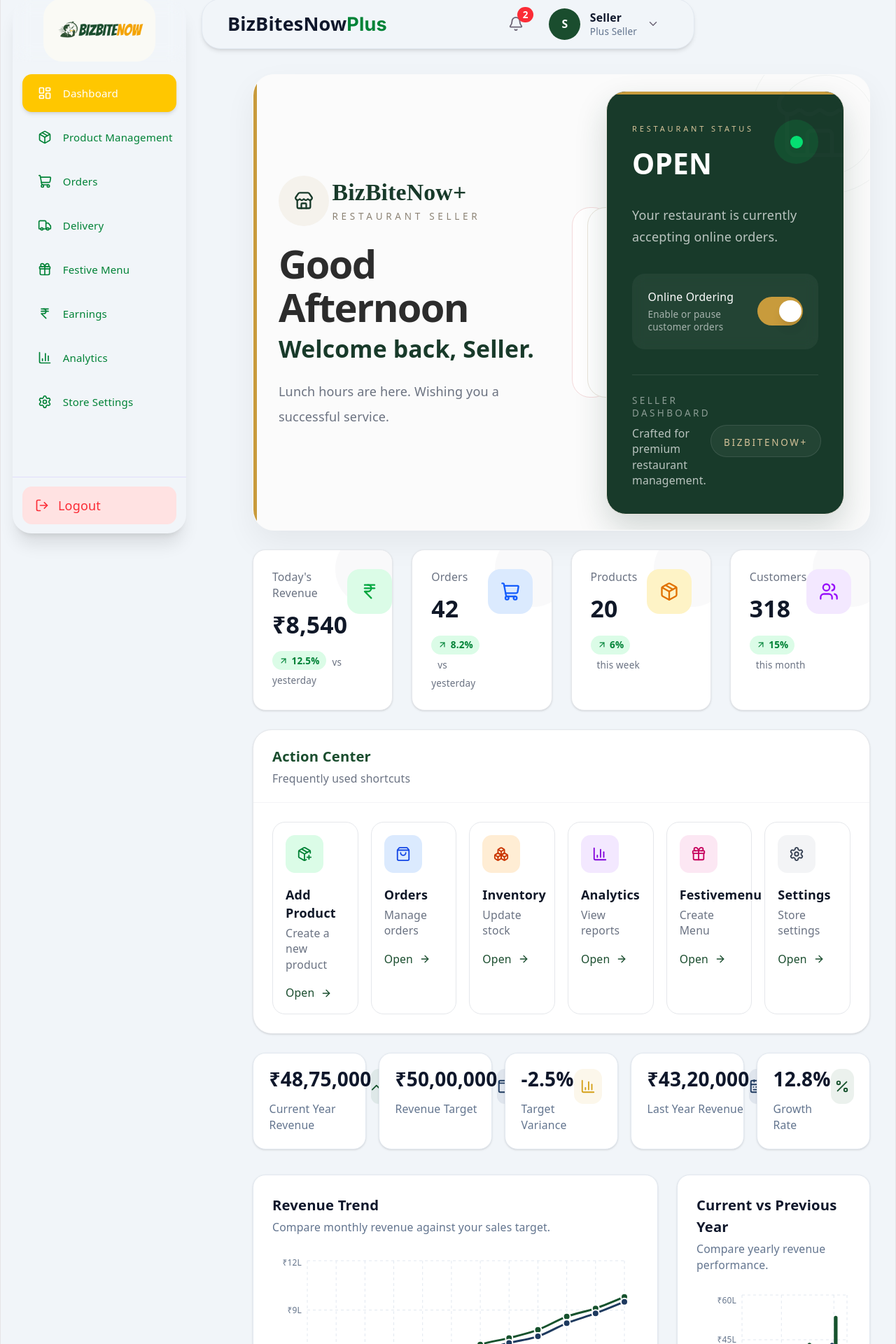
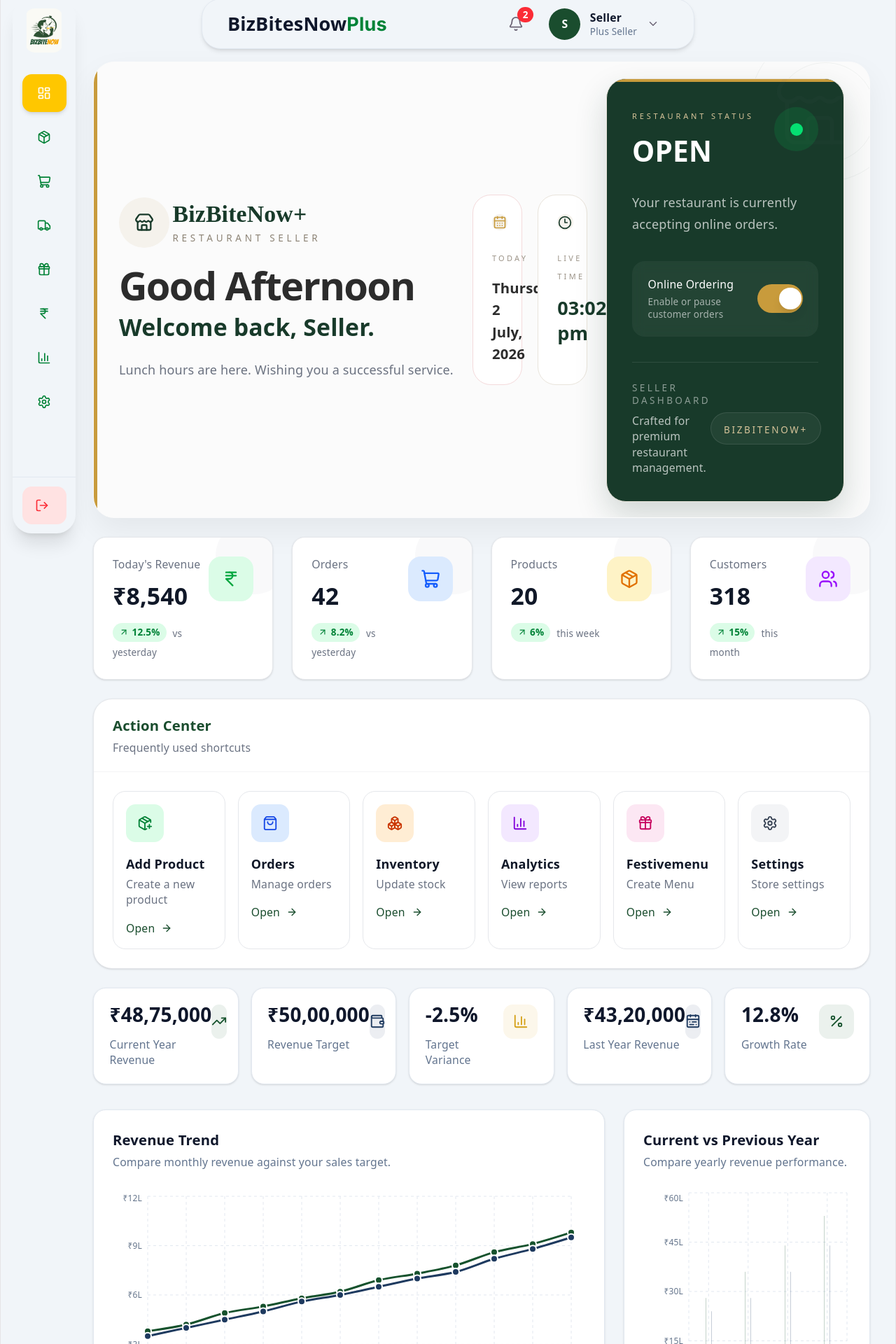
Before and after one commit to Gurdeepwebzark03/BizBiteNowPlus, a React (Vite) app: page /seller/dashboard in a window 1280 px wide. Shown: the part 20-1940 px from the top of the page at 70% size. Built offline with nearby package versions, Linux system fonts and the light colour scheme.

Commit message:
feat- mobile responsiveness fixed

```diff
--- a/src/components/Shared/DashboardLayout.jsx
+++ b/src/components/Shared/DashboardLayout.jsx
@@ -3,57 +3,66 @@
 
 import Sidebar from "../dashboard/Sidebar";
 import Navbar from "../dashboard/widgets/navbar/Navbar";
-import { useLocation, Link } from "react-router-dom";
-import { LayoutDashboard, ShoppingBag, Settings } from "lucide-react";
-const DashboardLayout = ({ children }) => {
+
+export default function DashboardLayout({ children }) {
   const [sidebarOpen, setSidebarOpen] = useState(false);
-  const [collapsed, setCollapsed] = useState(false);
+const [sidebarExpanded, setSidebarExpanded] = useState(false);
+  const toggleSidebar = () => {
+    if (window.innerWidth < 1024) {
+      setSidebarOpen((prev) => !prev);
+    }
+  };
+
+  const closeSidebar = () => {
+    if (window.innerWidth < 1024) {
+      setSidebarOpen(false);
+    }
+  };
 
   return (
-    <div className="min-h-screen mt-20 bg-slate-100">
+    <div className="relative min-h-screen mt-0 lg:mt-16 bg-slate-100">
       {/* Mobile Overlay */}
       {sidebarOpen && (
         <div
-          className="fixed inset-0 z-40  backdrop-blur-sm lg:hidden"
-          onClick={() => setSidebarOpen(false)}
+          className="fixed inset-0 z-40 bg-black/30 backdrop-blur-[2px] lg:hidden"
+          onClick={closeSidebar}
         />
       )}
 
       {/* Sidebar */}
-      <Sidebar
-        collapsed={collapsed}
-        setCollapsed={setCollapsed}
-        sidebarOpen={sidebarOpen}
-        closeSidebar={() => setSidebarOpen(false)}
-      />
+<Sidebar
+  sidebarOpen={sidebarOpen}
+  closeSidebar={closeSidebar}
+  onExpandedChange={setSidebarExpanded}
+/>
 
+      {/* Main Content */}
+<div
+  className="min-h-screen bg-slate-100 transition-[margin-left,width] duration-300 ease-[cubic-bezier(.22,1,.36,1)]"
+  style={{
+    marginLeft:
+      window.innerWidth >= 1024
+        ? sidebarExpanded
+          ? 240
+          : 96
+        : 0,
 
-      {/* Main Layout */}
-      <div
-        className={`
-          bg-[#FDFDF5]
-          min-h-screen
-          transition-[margin]
-          duration-300
-          ease-in-out
-          ${collapsed ? "lg:ml-20" : "lg:ml-72"}
-        `}
-      >
-        {/* Navbar */}
+    width:
+      window.innerWidth >= 1024
+        ? sidebarExpanded
+          ? "calc(100% - 240px)"
+          : "calc(100% - 96px)"
+        : "100%",
+  }}
+>
+        <Navbar openSidebar={toggleSidebar} />
 
-        <Navbar
-        className="bg-green-200"
-          collapsed={collapsed}
-          openSidebar={() => setSidebarOpen(true)}
-        />
-
-        {/* Content */}
-        <main className="p-4 sm:p-6 lg:p-8 bg-slate-100">
-          <div className="mx-auto max-w-[1700px]">{children || <Outlet />}</div>
+        <main className="pt-24 p-4 sm:p-6 lg:p-8">
+          <div className="mx-auto max-w-[1700px]">
+            {children || <Outlet />}
+          </div>
         </main>
       </div>
     </div>
   );
-};
-
-export default DashboardLayout;
+}
--- a/src/components/dashboard/Sidebar.jsx
+++ b/src/components/dashboard/Sidebar.jsx
@@ -5,67 +5,190 @@
   ShoppingCart,
   Truck,
   Gift,
-  Store,
   BarChart3,
   Settings,
   LogOut,
 } from "lucide-react";
+
+import {
+  useState,
+  useEffect,
+  useRef,
+  useCallback,
+} from "react";
+
 import icon from "../../assets/BIZ BITE NOW Vertical with Icon.png";
 import logo from "../../assets/BIZ BITE NOW Horizontal with Icon.png";
 import SidebarItem from "./SidebarItem";
 
 export default function Sidebar({
-  collapsed,
-  setCollapsed,
   sidebarOpen,
   closeSidebar,
+  onExpandedChange,
 }) {
+  const [collapsed, setCollapsed] = useState(
+  window.innerWidth >= 1024
+);
+
+  const hoverTimer = useRef(null);
+
+
+
+  const isDesktop = useCallback(
+    () => window.innerWidth >= 1024,
+    []
+  );
+ useEffect(() => {
+  const handleResize = () => {
+    if (window.innerWidth < 1024) {
+      setCollapsed(false);
+    } else {
+      setCollapsed(true);
+    }
+  };
+
+  handleResize();
+
+  window.addEventListener("resize", handleResize);
+
+  return () => {
+    window.removeEventListener("resize", handleResize);
+  };
+}, []);
+const expandSidebar = () => {
+  if (!isDesktop()) return;
+
+  setCollapsed(false);
+  onExpandedChange?.(true);
+};
+
+const collapseSidebar = () => {
+  if (!isDesktop()) return;
+
+  setCollapsed(true);
+  onExpandedChange?.(false);
+};
+
+
+
+  useEffect(() => {
+    return () => {
+      clearTimeout(hoverTimer.current);
+    };
+  }, []);
+
+
   return (
 <aside
-      onMouseEnter={() => setCollapsed(false)}
-      onMouseLeave={() => setCollapsed(true)}
+  onMouseEnter={() => {
+    if (window.innerWidth >= 1024) {
+      expandSidebar();
+    }
+  }}
+  onMouseLeave={() => {
+    if (window.innerWidth >= 1024) {
+      collapseSidebar();
+    }
+  }}
 className={`
-fixed z-50
-top-4 bottom-4
+fixed
+top-4
+bottom-4
+left-4
 
+z-50
+flex
+flex-col
+overflow-hidden
+
+rounded-3xl
 bg-slate-100
-rounded-3xl
 shadow-xl
-transition-all duration-300 ease-in-out
 
-flex flex-col
+transform-gpu
+will-change-transform
+will-change-[width]
 
+transition-all
+duration-300
+ease-[cubic-bezier(.22,1,.36,1)]
+
+/* Mobile */
+w-72
 ${
   sidebarOpen
-    ? "left-4"
-    : "-left-full"
+    ? "translate-x-0"
+    : "-translate-x-[120%]"
 }
 
-lg:left-4
-
-${collapsed ? "lg:w-20" : "lg:w-55"}
-
-w-72
+/* Desktop */
+lg:translate-x-0
+${
+  collapsed
+    ? "lg:w-20"
+    : "lg:w-56"
+}
 `}
 >
     {/* Logo */}
-      <div className="flex h-20 items-center justify-center rounded-t-3xl  py-10 backdrop-blur-md px-4">
+
+    <div
+      className="
+        flex
+        h-20
+        items-center
+        justify-center
+
+        px-4
+        py-8
+      "
+    >
+      <div
+        className={`
+          flex
+          items-center
+          justify-center
+
+          transition-all
+          duration-300
+
+          ${
+            collapsed
+              ? "w-14"
+              : "w-full"
+          }
+        `}
+      >
         {collapsed ? (
-        <div className="h-16 w-16 overflow-hidden rounded-[14px]">
           <img
             src={icon}
             alt="BizBiteNow"
-            className="h-full w-full object-cover"
+            className="
+              h-14
+              w-14
+              rounded-xl
+              object-contain
+              transition-all
+              duration-300
+            "
           />
-        </div>
         ) : (
           <img
             src={logo}
             alt="BizBiteNow"
-            className="h-20 rounded-3xl object-contain"
+            className="
+              h-16
+              w-auto
+              object-contain
+              transition-all
+              duration-300
+            "
           />
         )}
       </div>
+    </div>
+
+    {/* Navigation */}
 
 {/* Navigation */}
 <nav className="sidebar-scroll flex-1 overflow-y-auto px-3 py-4">
@@ -74,7 +197,11 @@
       title="Dashboard"
       icon={LayoutDashboard}
       to="/seller/dashboard"
-            collapsed={collapsed}
+      collapsed={
+  window.innerWidth >= 1024
+    ? collapsed
+    : false
+}
       onClick={closeSidebar}
     />
 
@@ -82,8 +209,11 @@
       title="Product Management"
       icon={Package}
       to="/seller/products"
-            collapsed={collapsed}
-            className
+      collapsed={
+  window.innerWidth >= 1024
+    ? collapsed
+    : false
+}
       onClick={closeSidebar}
     />
 
@@ -91,7 +221,11 @@
       title="Orders"
       icon={ShoppingCart}
       to="/seller/orders"
-            collapsed={collapsed}
+      collapsed={
+  window.innerWidth >= 1024
+    ? collapsed
+    : false
+}
       onClick={closeSidebar}
     />
 
@@ -99,7 +233,11 @@
       title="Delivery"
       icon={Truck}
       to="/seller/delivery"
-            collapsed={collapsed}
+      collapsed={
+  window.innerWidth >= 1024
+    ? collapsed
+    : false
+}
       onClick={closeSidebar}
     />
 
@@ -107,14 +245,23 @@
       title="Festive Menu"
       icon={Gift}
       to="/seller/festivemenu"
-            collapsed={collapsed}
+      collapsed={
+  window.innerWidth >= 1024
+    ? collapsed
+    : false
+}
       onClick={closeSidebar}
     />
+
     <SidebarItem
       title="Earnings"
       icon={IndianRupee}
       to="/seller/earnings"
-            collapsed={collapsed}
+      collapsed={
+  window.innerWidth >= 1024
+    ? collapsed
+    : false
+}
       onClick={closeSidebar}
     />
 
@@ -122,7 +269,11 @@
       title="Analytics"
       icon={BarChart3}
       to="/seller/analytics"
-            collapsed={collapsed}
+      collapsed={
+  window.innerWidth >= 1024
+    ? collapsed
+    : false
+}
       onClick={closeSidebar}
     />
 
@@ -130,23 +281,32 @@
       title="Store Settings"
       icon={Settings}
       to="/seller/settings"
-            collapsed={collapsed}
+      collapsed={
+  window.innerWidth >= 1024
+    ? collapsed
+    : false
+}
       onClick={closeSidebar}
     />
   </div>
 </nav>
 
 {/* Footer */}
-      <div className="border-t border-[#C5BAFF]/40 p-3">
+<div className="mt-auto border-t border-slate-200 p-3">
   <SidebarItem
     title="Logout"
     icon={LogOut}
     to="/login"
-          collapsed={collapsed}
+    collapsed={
+  window.innerWidth >= 1024
+    ? collapsed
+    : false
+}
     danger
     onClick={closeSidebar}
   />
 </div>
+
 </aside>
 );
 }
--- a/src/components/dashboard/analytics/ActualVsBudgetChart.jsx
+++ b/src/components/dashboard/analytics/ActualVsBudgetChart.jsx
@@ -1,3 +1,4 @@
+import React, { memo, useMemo } from "react";
 import {
   ResponsiveContainer,
   LineChart,
@@ -9,11 +10,41 @@
   Legend,
 } from "recharts";
 
-const CustomTooltip = ({
-  active,
-  payload,
-  label,
-}) => {
+const AXIS_TICK = {
+  fill: "#64748B",
+  fontSize: 12,
+};
+
+const REVENUE_DOT = {
+  r: 5,
+  fill: "#16522D",
+  stroke: "#fff",
+  strokeWidth: 2,
+};
+
+const TARGET_DOT = {
+  r: 5,
+  fill: "#1E3A5F",
+  stroke: "#fff",
+  strokeWidth: 2,
+};
+
+const ACTIVE_DOT = {
+  r: 7,
+};
+
+const CHART_MARGIN = {
+  top: 10,
+  right: 20,
+  left: -10,
+  bottom: 0,
+};
+
+const LEGEND_STYLE = {
+  paddingTop: 12,
+};
+
+const CustomTooltip = memo(({ active, payload, label }) => {
   if (!active || !payload?.length) return null;
 
   return (
@@ -27,11 +58,7 @@
           key={item.dataKey}
           className="flex items-center justify-between gap-6 text-sm"
         >
-          <span
-            style={{
-              color: item.color,
-            }}
-          >
+          <span style={{ color: item.color }}>
             {item.name}
           </span>
 
@@ -42,13 +69,13 @@
       ))}
     </div>
   );
-};
+});
 
-export default function ActualVsBudgetChart({
-  data,
-}) {
+function ActualVsBudgetChart({ data }) {
+  const chartData = useMemo(() => data, [data]);
+
   return (
-    <div className="rounded-2xl border border-slate-200 bg-white p-6 shadow-sm transition-all duration-300 hover:shadow-lg">
+    <div className="rounded-2xl border border-slate-200 bg-white p-6 shadow-sm transition-shadow duration-300 hover:shadow-lg">
       <div className="mb-6">
         <h3 className="text-lg font-semibold text-slate-900">
           Revenue Trend
@@ -60,18 +87,10 @@
       </div>
 
       <div className="h-[360px]">
-        <ResponsiveContainer
-          width="100%"
-          height="100%"
-        >
+        <ResponsiveContainer width="100%" height="100%">
           <LineChart
-            data={data}
-            margin={{
-              top: 10,
-              right: 20,
-              left: -10,
-              bottom: 0,
-            }}
+            data={chartData}
+            margin={CHART_MARGIN}
           >
             <CartesianGrid
               stroke="#E2E8F0"
@@ -82,31 +101,19 @@
               dataKey="month"
               tickLine={false}
               axisLine={false}
-              tick={{
-                fill: "#64748B",
-                fontSize: 12,
-              }}
+              tick={AXIS_TICK}
             />
 
             <YAxis
               tickLine={false}
               axisLine={false}
-              tick={{
-                fill: "#64748B",
-                fontSize: 12,
-              }}
-              tickFormatter={(value) => `₹${value}L`}
+              tick={AXIS_TICK}
+              tickFormatter={(v) => `₹${v}L`}
             />
 
-            <Tooltip
-              content={<CustomTooltip />}
-            />
+            <Tooltip content={<CustomTooltip />} />
 
-            <Legend
-              wrapperStyle={{
-                paddingTop: 12,
-              }}
-            />
+            <Legend wrapperStyle={LEGEND_STYLE} />
 
             <Line
               type="monotone"
@@ -114,15 +121,9 @@
               name="Revenue"
               stroke="#16522D"
               strokeWidth={3}
-              dot={{
-                r: 5,
-                fill: "#16522D",
-                strokeWidth: 2,
-                stroke: "#fff",
-              }}
-              activeDot={{
-                r: 7,
-              }}
+              dot={REVENUE_DOT}
+              activeDot={ACTIVE_DOT}
+              isAnimationActive={false}
             />
 
             <Line
@@ -131,15 +132,9 @@
               name="Target"
               stroke="#1E3A5F"
               strokeWidth={3}
-              dot={{
-                r: 5,
-                fill: "#1E3A5F",
-                strokeWidth: 2,
-                stroke: "#fff",
-              }}
-              activeDot={{
-                r: 7,
-              }}
+              dot={TARGET_DOT}
+              activeDot={ACTIVE_DOT}
+              isAnimationActive={false}
             />
           </LineChart>
         </ResponsiveContainer>
@@ -147,3 +142,5 @@
     </div>
   );
 }
+
+export default memo(ActualVsBudgetChart);
--- a/src/components/dashboard/analytics/AnalyticsSummaryCards.jsx
+++ b/src/components/dashboard/analytics/AnalyticsSummaryCards.jsx
@@ -1,3 +1,4 @@
+import React, { memo, useMemo } from "react";
 import {
   TrendingUp,
   Wallet,
@@ -9,10 +10,43 @@
 const formatCurrency = (value) =>
   `₹${value.toLocaleString("en-IN")}`;
 
-export default function AnalyticsSummaryCards({
-  summary,
-}) {
-const cards = [
+const SummaryCard = memo(({ card }) => {
+  const Icon = card.icon;
+
+  return (
+    <div className="rounded-2xl border border-slate-200 bg-white p-5 shadow-sm transition-all duration-300 hover:-translate-y-1 hover:shadow-lg hover:border-[#16522D]/20">
+      <div className="flex items-start justify-between">
+        <div className="flex-1">
+          <h2 className="text-[28px] font-bold leading-none text-slate-900">
+            {card.value}
+          </h2>
+
+          <p className="mt-4 text-sm font-medium text-slate-500">
+            {card.title}
+          </p>
+        </div>
+
+        <div
+          className="flex h-11 w-11 items-center justify-center rounded-xl"
+          style={{
+            backgroundColor: `${card.color}15`,
+          }}
+        >
+          <Icon
+            size={22}
+            style={{
+              color: card.color,
+            }}
+          />
+        </div>
+      </div>
+    </div>
+  );
+});
+
+function AnalyticsSummaryCards({ summary }) {
+  const cards = useMemo(
+    () => [
       {
         title: "Current Year Revenue",
         value: formatCurrency(summary.currentYearSales),
@@ -43,46 +77,20 @@
         icon: Percent,
         color: "#16522D",
       },
-];
+    ],
+    [summary]
+  );
 
   return (
     <div className="grid grid-cols-1 gap-4 sm:grid-cols-2 xl:grid-cols-5">
-    {cards.map((card) => {
-      const Icon = card.icon;
-
-      return (
-        <div
+      {cards.map((card) => (
+        <SummaryCard
           key={card.title}
-          className="rounded-2xl border border-slate-200 bg-white p-5 shadow-sm transition-all duration-300 hover:-translate-y-1 hover:shadow-lg hover:border-[#16522D]/20"
-        >
-          <div className="flex items-start justify-between">
-            <div className="flex-1">
-              <h2 className="text-[28px] font-bold leading-none text-slate-900">
-                {card.value}
-              </h2>
-
-              <p className="mt-4 text-sm font-medium text-slate-500">
-                {card.title}
-              </p>
-            </div>
-
-            <div
-              className="flex h-11 w-11 items-center justify-center rounded-xl"
-              style={{
-                backgroundColor: `${card.color}15`,
-              }}
-            >
-              <Icon
-                size={22}
-                style={{
-                  color: card.color,
-                }}
+          card={card}
         />
-            </div>
-          </div>
-        </div>
-      );
-    })}
+      ))}
     </div>
   );
 }
+
+export default memo(AnalyticsSummaryCards);
--- a/src/components/dashboard/analytics/ProductSalesChart.jsx
+++ b/src/components/dashboard/analytics/ProductSalesChart.jsx
@@ -1,3 +1,4 @@
+import React, { memo, useMemo } from "react";
 import {
   ResponsiveContainer,
   BarChart,
@@ -9,11 +10,23 @@
   Legend,
 } from "recharts";
 
-const CustomTooltip = ({
-  active,
-  payload,
-  label,
-}) => {
+const X_AXIS_TICK = {
+  fill: "#64748B",
+  fontSize: 12,
+};
+
+const Y_AXIS_TICK = {
+  fill: "#334155",
+  fontSize: 13,
+};
+
+const LEGEND_STYLE = {
+  paddingTop: 12,
+};
+
+const BAR_RADIUS = [0, 8, 8, 0];
+
+const CustomTooltip = memo(({ active, payload, label }) => {
   if (!active || !payload?.length) return null;
 
   return (
@@ -27,11 +40,7 @@
           key={item.dataKey}
           className="flex items-center justify-between gap-6 text-sm"
         >
-          <span
-            style={{
-              color: item.color,
-            }}
-          >
+          <span style={{ color: item.color }}>
             {item.name}
           </span>
 
@@ -42,13 +51,13 @@
       ))}
     </div>
   );
-};
+});
 
-export default function ProductSalesChart({
-  data,
-}) {
+function ProductSalesChart({ data }) {
+  const chartData = useMemo(() => data, [data]);
+
   return (
-    <div className="rounded-2xl border border-slate-200 bg-white p-6 shadow-sm transition-all duration-300 hover:shadow-lg">
+    <div className="rounded-2xl border border-slate-200 bg-white p-6 shadow-sm transition-shadow duration-300 hover:shadow-lg">
       <div className="mb-6">
         <h3 className="text-lg font-semibold text-slate-900">
           Top Selling Products
@@ -60,13 +69,16 @@
       </div>
 
       <div className="h-[380px]">
-        <ResponsiveContainer
-          width="100%"
-          height="100%"
-        >
+        <ResponsiveContainer width="100%" height="100%">
           <BarChart
-            data={data}
+            data={chartData}
             layout="vertical"
+            margin={{
+              top: 5,
+              right: 20,
+              left: 0,
+              bottom: 5,
+            }}
             barGap={8}
             barCategoryGap={20}
           >
@@ -79,10 +91,7 @@
               type="number"
               tickLine={false}
               axisLine={false}
-              tick={{
-                fill: "#64748B",
-                fontSize: 12,
-              }}
+              tick={X_AXIS_TICK}
             />
 
             <YAxis
@@ -91,34 +100,27 @@
               tickLine={false}
               axisLine={false}
               width={110}
-              tick={{
-                fill: "#334155",
-                fontSize: 13,
-              }}
+              tick={Y_AXIS_TICK}
             />
 
-            <Tooltip
-              content={<CustomTooltip />}
-            />
+            <Tooltip content={<CustomTooltip />} />
 
-            <Legend
-              wrapperStyle={{
-                paddingTop: 12,
-              }}
-            />
+            <Legend wrapperStyle={LEGEND_STYLE} />
 
             <Bar
               dataKey="actual"
               name="Units Sold"
               fill="#16522D"
-              radius={[0, 8, 8, 0]}
+              radius={BAR_RADIUS}
+              isAnimationActive={false}
             />
 
             <Bar
               dataKey="budget"
               name="Target"
               fill="#1E3A5F"
-              radius={[0, 8, 8, 0]}
+              radius={BAR_RADIUS}
+              isAnimationActive={false}
             />
           </BarChart>
         </ResponsiveContainer>
@@ -126,3 +128,5 @@
     </div>
   );
 }
+
+export default memo(ProductSalesChart);
--- a/src/components/dashboard/analytics/SalesChart.jsx
+++ b/src/components/dashboard/analytics/SalesChart.jsx
@@ -1,4 +1,4 @@
-import { useState } from "react";
+import React, { memo, useMemo, useState } from "react";
 
 import AnalyticsSummaryCards from "./AnalyticsSummaryCards";
 import ActualVsBudgetChart from "./ActualVsBudgetChart";
@@ -6,65 +6,61 @@
 import ProductSalesChart from "./ProductSalesChart";
 import BudgetDonutChart from "./BudgetDonutChart";
 
-
 import {
   analyticsSummary,
   actualVsBudgetData,
   currentVsPastData,
   productSalesData,
   budgetDonutData,
-  availableYears,
   selectedYear,
 } from "./analyticsData";
 
-export default function SalesChart() {
-  const [year, setYear] = useState(selectedYear);
+function SalesChart() {
+  const [year] = useState(selectedYear);
+
+  const summary = useMemo(() => analyticsSummary, []);
+  const actualBudget = useMemo(() => actualVsBudgetData, []);
+  const currentPast = useMemo(() => currentVsPastData, []);
+  const productSales = useMemo(() => productSalesData, []);
+  const budgetData = useMemo(() => budgetDonutData, []);
 
   return (
     <div className="space-y-8">
+      <AnalyticsSummaryCards summary={summary} />
 
-      {/* KPI Cards */}
-      <AnalyticsSummaryCards
-        summary={analyticsSummary}
-      />
-
-      {/* Revenue Section */}
       <div className="grid grid-cols-1 gap-6 xl:grid-cols-12">
-
         <div className="xl:col-span-8">
           <ActualVsBudgetChart
-            data={actualVsBudgetData}
+            data={actualBudget}
+            year={year}
           />
         </div>
 
         <div className="space-y-6 xl:col-span-4">
-
-
           <CurrentVsPastChart
-            data={currentVsPastData}
+            data={currentPast}
+            year={year}
           />
-
         </div>
-
       </div>
 
-      {/* Product & Orders */}
       <div className="grid grid-cols-1 gap-6 xl:grid-cols-12">
-
         <div className="xl:col-span-8">
           <ProductSalesChart
-            data={productSalesData}
+            data={productSales}
+            year={year}
           />
         </div>
 
         <div className="xl:col-span-4">
           <BudgetDonutChart
-            data={budgetDonutData}
+            data={budgetData}
+            year={year}
           />
         </div>
-
       </div>
-
     </div>
   );
 }
+
+export default memo(SalesChart);
--- a/src/components/dashboard/widgets/TopProducts/TopProducts.jsx
+++ b/src/components/dashboard/widgets/TopProducts/TopProducts.jsx
@@ -12,7 +12,7 @@
       action={
         <Link
           to="/seller/products"
-          className="text-sm font-medium text-[#1A4D2E] hover:underline"
+          className="text-xs font-medium text-[#1A4D2E] hover:underline transition-colors"
         >
           View All
         </Link>
@@ -24,7 +24,7 @@
           description="Products will appear here."
         />
       ) : (
-        <div className="space-y-3">
+      <div className="space-y-1.5">
         {topProducts.map((product, index) => (
           <ProductItem
             key={product.id}
--- a/src/components/dashboard/widgets/navbar/NotificationPanel.jsx
+++ b/src/components/dashboard/widgets/navbar/NotificationPanel.jsx
@@ -37,7 +37,7 @@
     <div
       className="
         absolute
-        -right-26.5
+        -right-28.5
         mt-3
         w-[380px]
         overflow-hidden
```
Also changed, not shown: src/components/dashboard/DashboardWidget.jsx (+8 -8 lines). Lines whose indentation alone changed are shown as unchanged.
